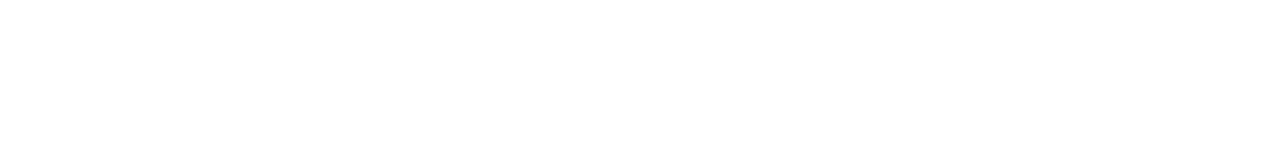
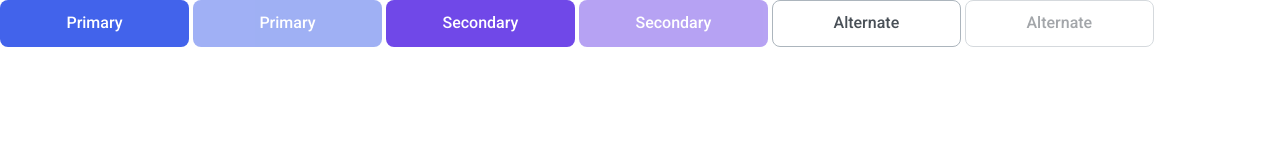
Before and after one commit to js-tasks-ru/htmlcss-20210708_anastasy-d, a website: page 03-lection1/01-button/index.html in a window 1280 px wide. Drawn offline with nearby package versions, Linux system fonts and the light colour scheme.

Commit message:
Add buttons

```diff
--- a/03-lection1/01-button/button.css
+++ b/03-lection1/01-button/button.css
@@ -1 +1,42 @@
-/* Стилизация кнопки */
+.button {
+    width: 189px;
+    height: 47px;
+    border-radius: 8px;
+    box-sizing: border-box;
+    border: none;
+    font-size: 16px;
+    font-weight: 500;
+    transition: opacity 200ms ease-in-out, background 200ms ease-in-out;
+}
+
+.button:disabled {
+    opacity: 50%;
+}
+
+.button_primary {
+    color: #FFFFFF;
+    background: #4263EB;
+}
+.button_primary:hover:not(:disabled) {
+    cursor: pointer;
+    background:  #2342C0;
+}
+
+.button_secondary {
+    color: #FFFFFF;
+    background: #7048E8;
+}
+.button_secondary:hover:not(:disabled) {
+    cursor: pointer;
+    background: #5028C6;
+}
+
+.button_alternate {
+    color: #495057;
+    background: #FFFFFF;
+    border: 1px solid #ACB5BD;
+}
+.button_alternate:hover:not(:disabled) {
+    cursor: pointer;
+    border: 1px solid #212429;
+}
--- a/03-lection1/01-button/index.html
+++ b/03-lection1/01-button/index.html
@@ -1,11 +1,16 @@
 <!DOCTYPE html>
-<!-- Страница с кнопкой -->
 <html lang="ru">
     <head>
+        <link rel="stylesheet" href="https://cdnjs.cloudflare.com/ajax/libs/normalize/8.0.1/normalize.min.css">
         <link rel="stylesheet" href="../../assets/css/main.css">
         <link rel="stylesheet" href="./button.css">
     </head>
     <body>
-
+        <button class="button button_primary">Primary</button>
+        <button class="button button_primary" disabled>Primary</button>
+        <button class="button button_secondary">Secondary</button>
+        <button class="button button_secondary" disabled>Secondary</button>
+        <button class="button button_alternate">Alternate</button>
+        <button class="button button_alternate" disabled>Alternate</button>
     </body>
 </html>
```
